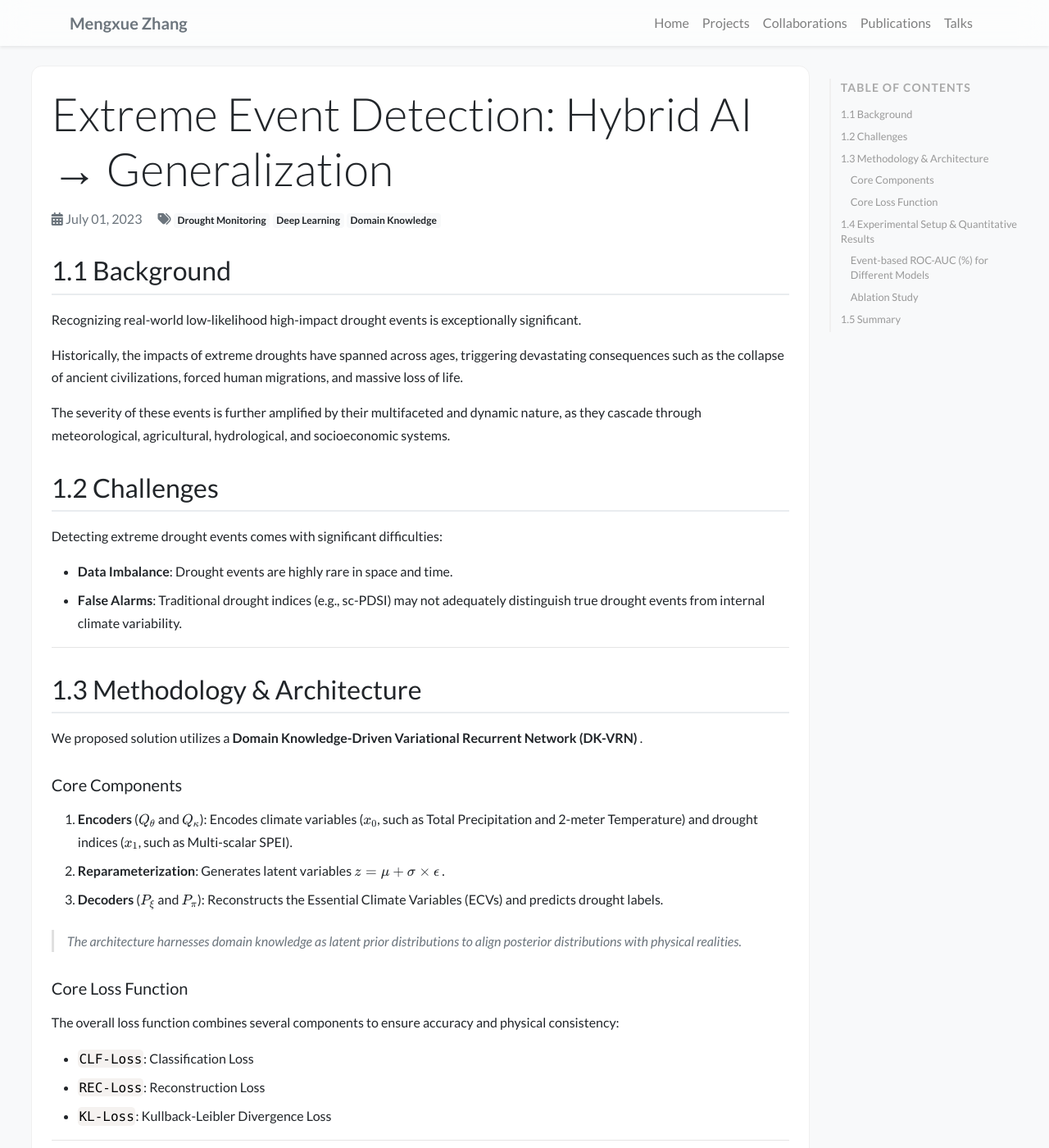
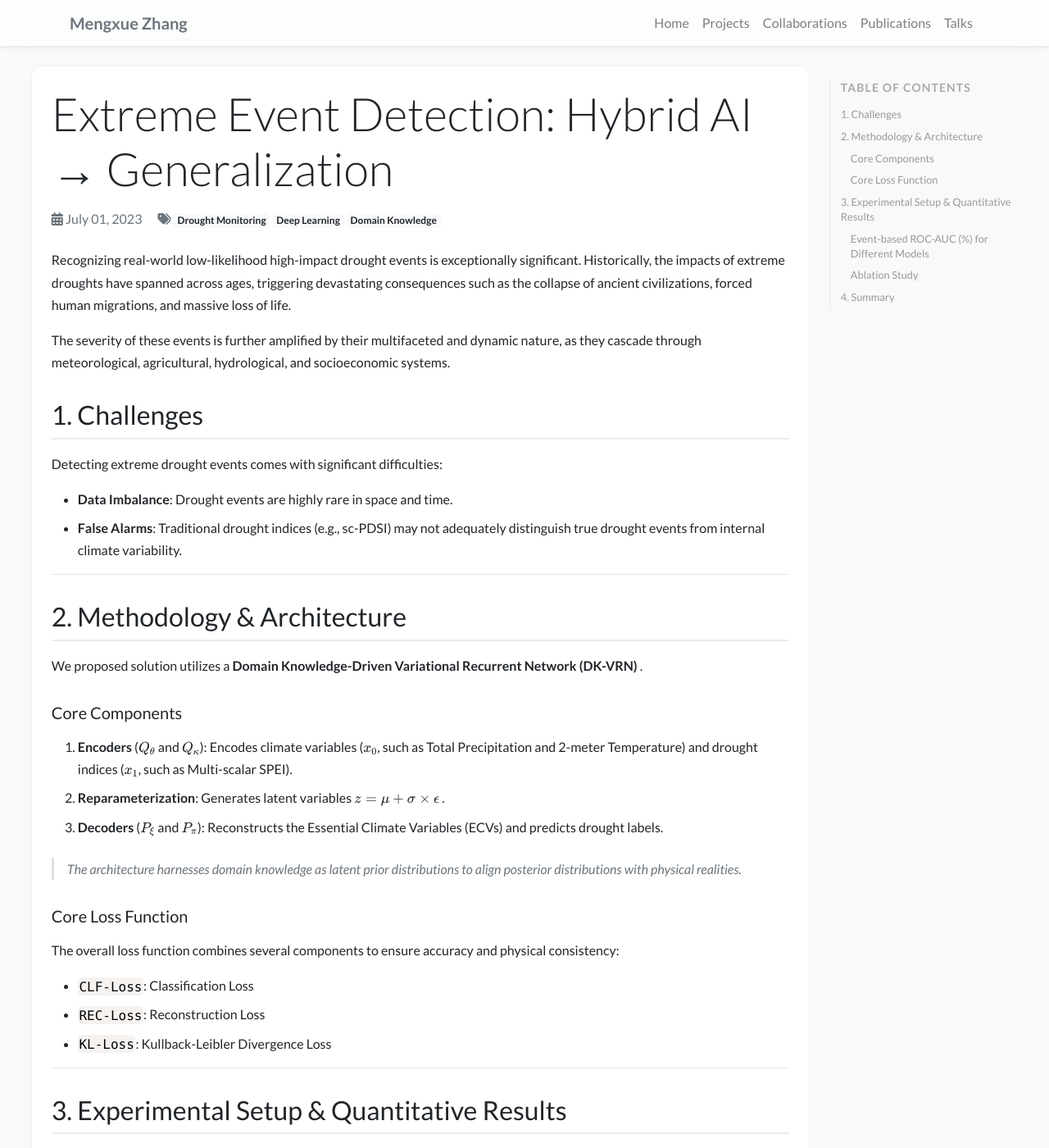
Before and after one commit to mengxue-rs/mengxue-rs.github.io, a Jekyll site: the page built from _posts/2023-07-01-project.md, in a window 1280 px wide and 1400 px high. Shown: the whole window at 82% size. Built offline with Jekyll 4.4.1, drawn with Linux system fonts in a browser that asks for light colours; nearby versions of some CDN libraries; a style sheet for code colours, icons or effects is not loaded; some of the changed text lies outside the part shown.

Commit message:
Update 2023-07-01-project.md

```diff
--- a/_posts/2023-07-01-project.md
+++ b/_posts/2023-07-01-project.md
@@ -8,15 +8,15 @@ tags:
   - Domain Knowledge
 ---
 
-# 1.1 Background
+Recognizing real-world low-likelihood high-impact drought events is exceptionally significant. Historically, the impacts of extreme droughts have spanned across ages, triggering devastating consequences such as the collapse of ancient civilizations, forced human migrations, and massive loss of life.
 
-Recognizing real-world low-likelihood high-impact drought events is exceptionally significant.
 
-Historically, the impacts of extreme droughts have spanned across ages, triggering devastating consequences such as the collapse of ancient civilizations, forced human migrations, and massive loss of life.
+
+
 
 The severity of these events is further amplified by their multifaceted and dynamic nature, as they cascade through meteorological, agricultural, hydrological, and socioeconomic systems.
 
-# 1.2 Challenges
+# 1. Challenges
 
 Detecting extreme drought events comes with significant difficulties:
 * **Data Imbalance**: Drought events are highly rare in space and time.
@@ -24,7 +24,7 @@ Detecting extreme drought events comes with significant difficulties:
 
 ------
 
-# 1.3 Methodology & Architecture
+# 2. Methodology & Architecture
 
 We proposed solution utilizes a **Domain Knowledge-Driven Variational Recurrent Network (DK-VRN)** .
 
@@ -44,7 +44,7 @@ The overall loss function combines several components to ensure accuracy and phy
 
 ------
 
-# 1.4 Experimental Setup & Quantitative Results
+# 3. Experimental Setup & Quantitative Results
 
 The models were evaluated on diverse regions including Afghanistan, Bosnia, Croatia, Hungary, Italy, Lithuania, Mauritania, Moldova, Russia, Syria, and Tajikistan.
 
@@ -72,7 +72,7 @@ An ablation study on the use of different loss terms demonstrated that incorpora
 
 ------
 
-# 1.5 Summary
+# 4. Summary
 
 * Implemented a **hybrid deep learning model** for drought detection.
 * Successfully harnessed **domain knowledge** as latent prior distributions.
```
